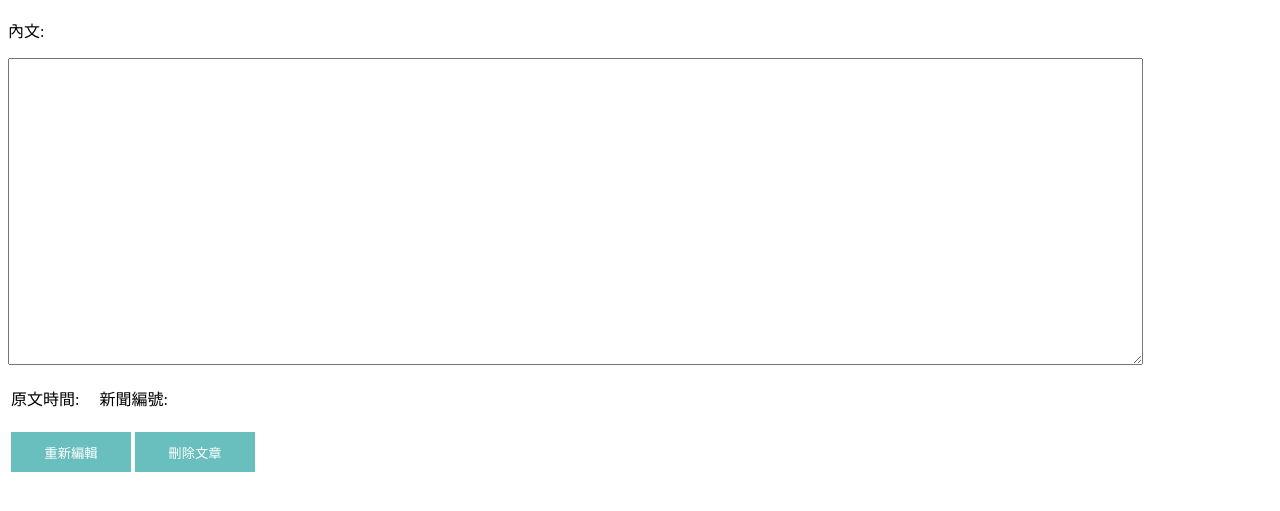
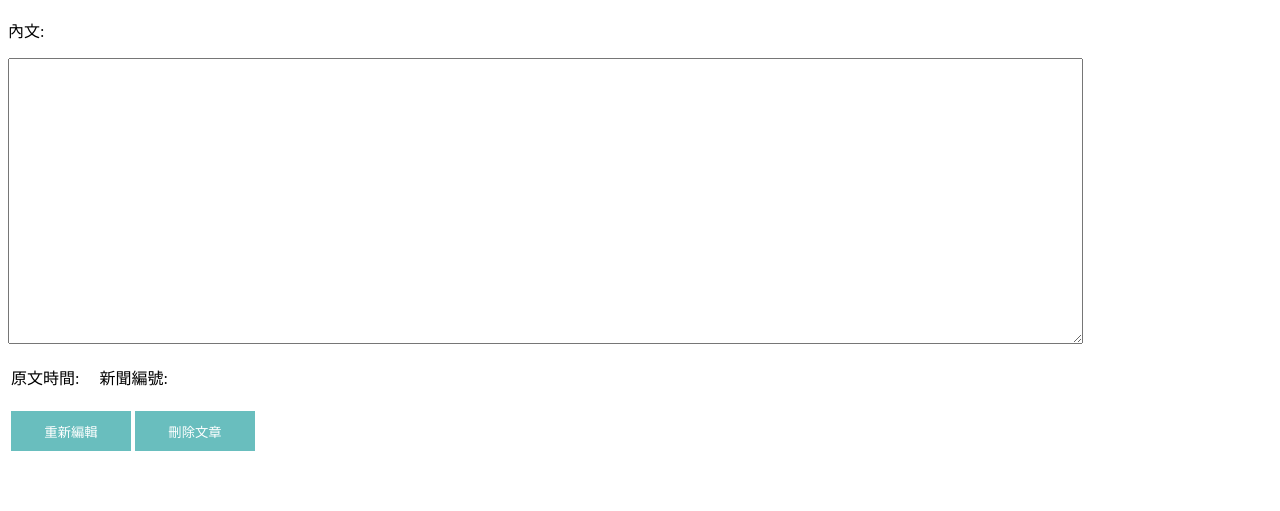
Before and after one commit to EasonLee1128/NewsManager_1, a Flask app: template templates/content_update.html in a window 1280 px wide. Shown: the part 130-641 px from the top of the page. Run offline with Flask 2, Linux system fonts and the light colour scheme; the template is opened without the code that fills it, so the values that code supplies are empty.

Commit message:
Update content_update.html

```diff
--- a/templates/content_update.html
+++ b/templates/content_update.html
@@ -1,7 +1,7 @@
 <html>
     <head>
         <title>新聞管理系統</title>
-        <link rel="stylesheet" type="text/css" href="/static/site.css" />
+        <link rel="stylesheet" type="text/css" href="/static/css/site.css" />
     </head>
     <body>
      <tr><div style=" height: 24px; background-color:#ecf1fc ; padding:10px ;margin-bottom: 5px; ">
@@ -29,7 +29,7 @@ window.onload = function () {
 
   <tr>
   <p>內文:</p>
-  <p><textarea style="font-size:37px;color:orange;" name= content id = content cols="50" rows="7">
+  <p><textarea style="font-size:35px;color:orange;" name= content id = content cols="50" rows="7">
   {{ content }}
 </textarea></p>
 </tr>
```
